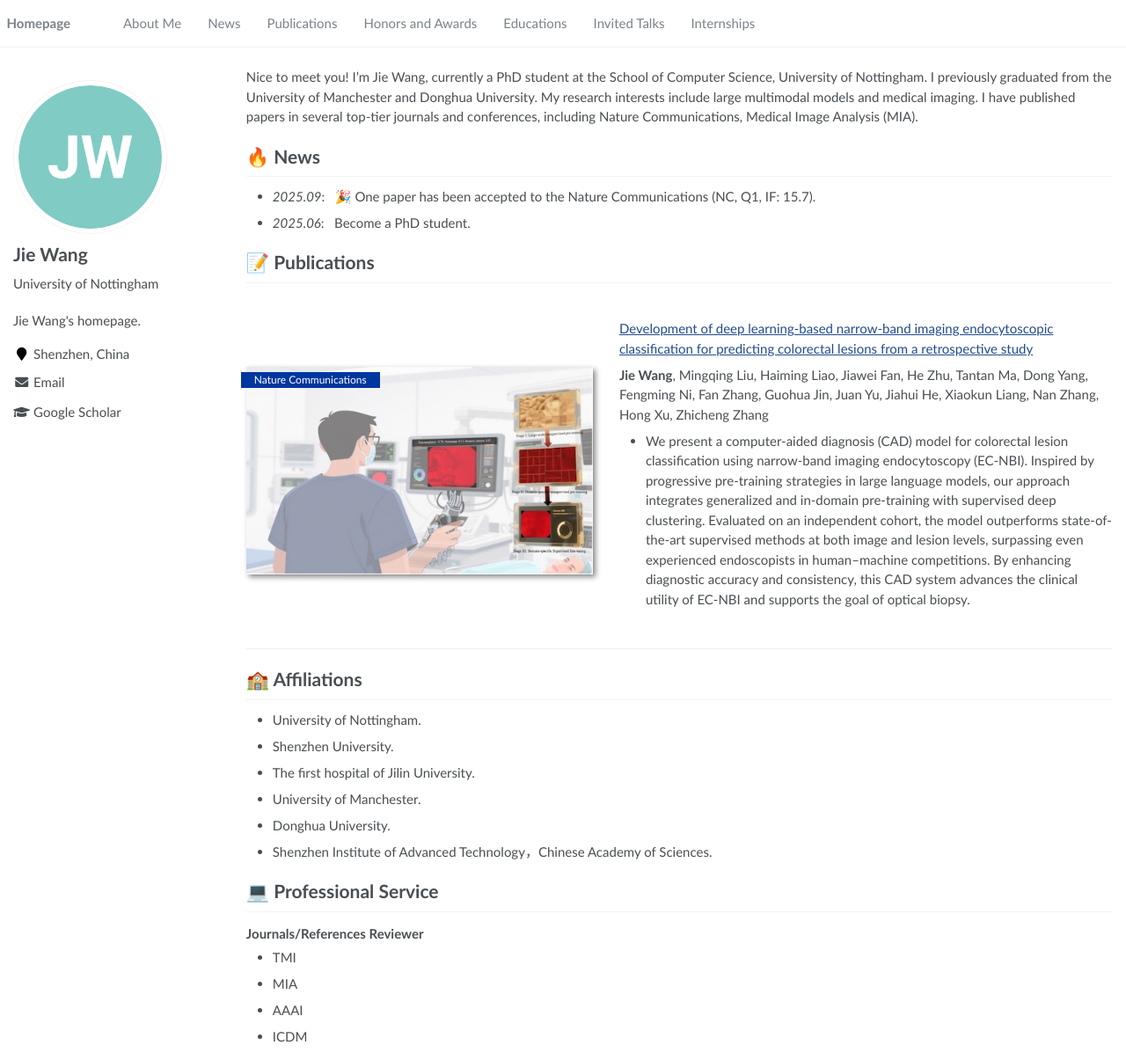
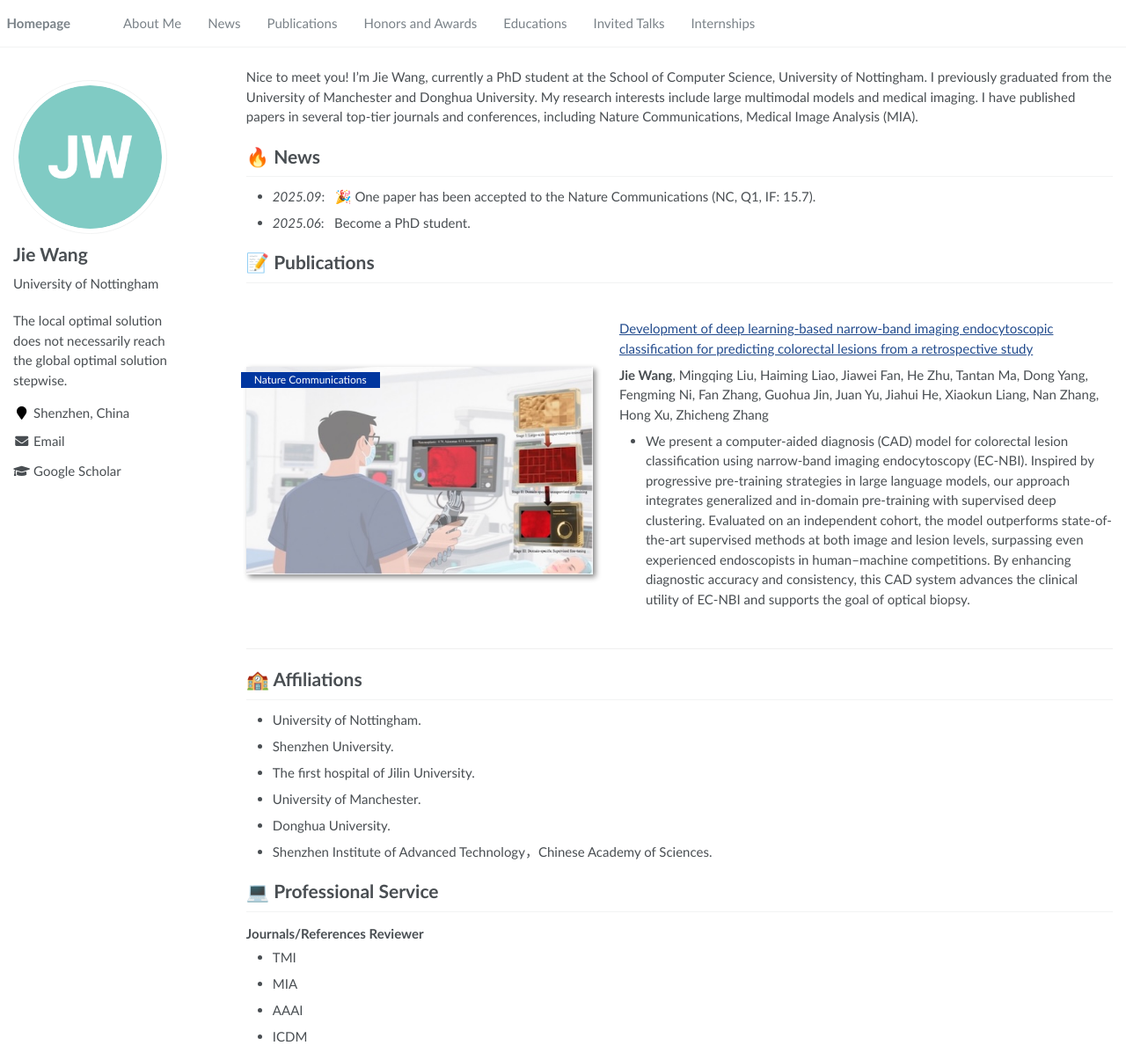
Before and after one commit to CorleoneJW/CorleoneJW.github.io, a Jekyll site: the page built from _pages/about.md, in a window 1280 px wide and 1205 px high. Shown: the whole window at 88% size. Built offline with Jekyll 4.4.1, drawn with Linux system fonts in a browser that asks for light colours.

Commit message:
change description

```diff
--- a/_config.yml
+++ b/_config.yml
@@ -7,7 +7,7 @@
 
 # Site Settings
 title                    : "Jie Wang"
-description              : "Jie Wang's homepage."
+description              : "The local optimal solution does not necessarily reach the global optimal solution stepwise."
 repository               : "CorleoneJW/CorleoneJW.github.io"
 google_scholar_stats_use_cdn : true
 
```
